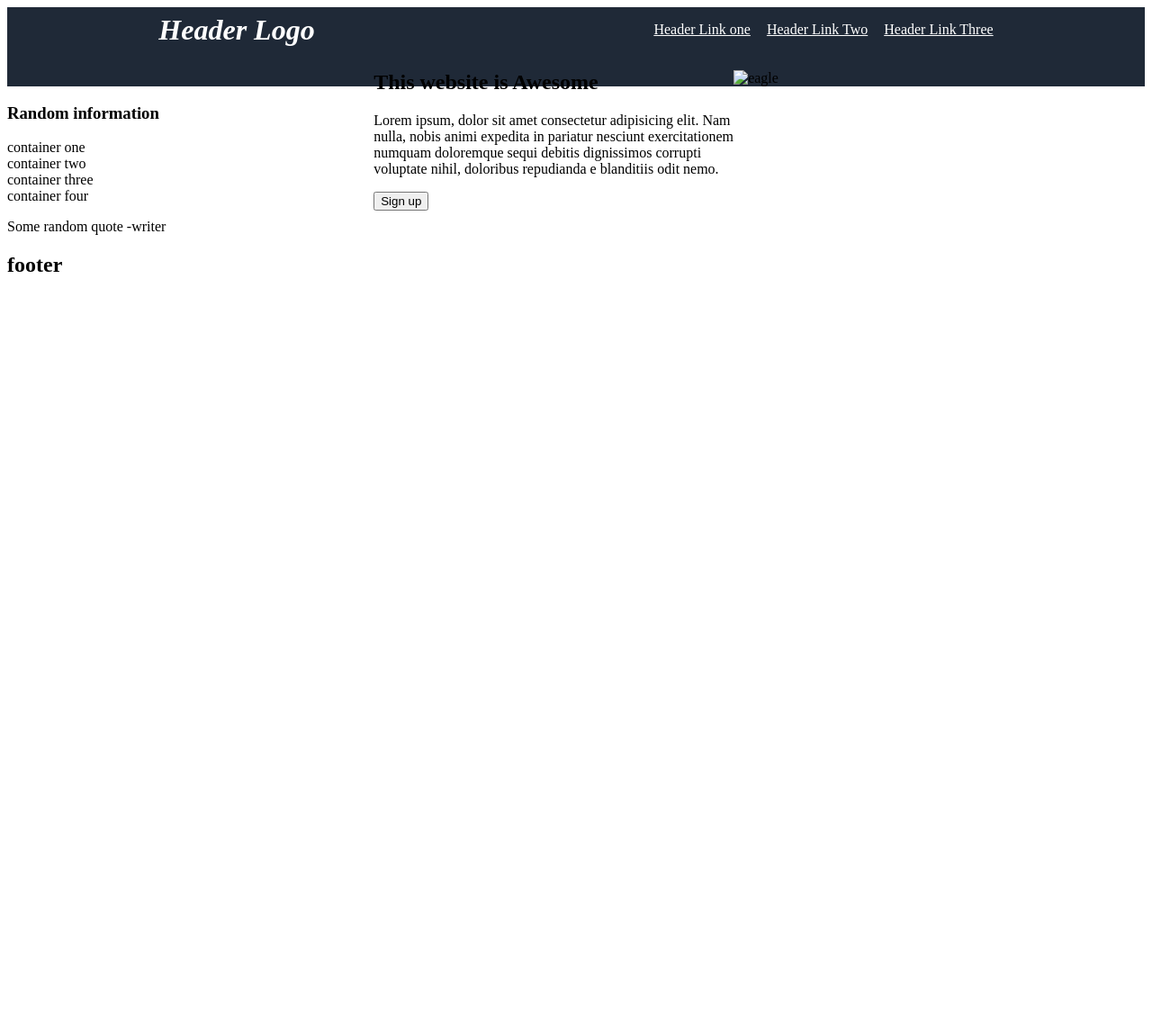
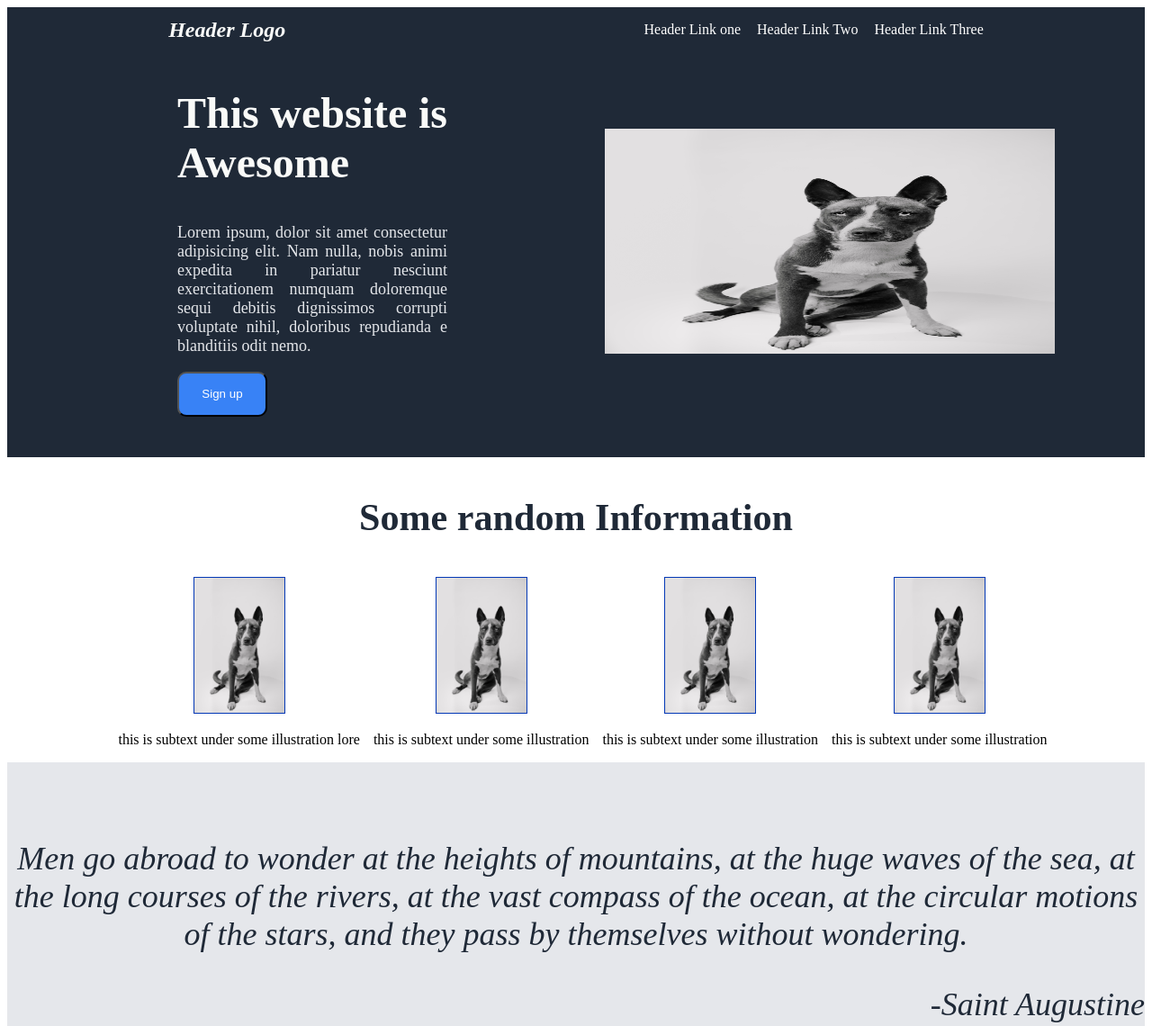
Before and after one commit to Elasinus/Landing-page, a plain HTML site: page index.html in a window 1280 px wide. Shown: the top 1140 px of the page at 90% size. Before the commit the page ends 800 px from the top, so only its background shows below. Drawn offline with Linux system fonts and the light colour scheme; a script that the page names is missing.

Commit message:
Added all the changes

```diff
--- a/index.html
+++ b/index.html
@@ -30,25 +30,52 @@
                 Nam nulla, nobis animi expedita in pariatur nesciunt exercitationem numquam
                 doloremque sequi debitis dignissimos corrupti voluptate nihil, doloribus repudianda
                 e blanditiis odit nemo.</p>
-                <button>Sign up</button>
+                <button class="button">Sign up</button>
             </div>
             <div>
-                <img class="eagle" src="./images/joshua-hoehne-36XNiKSkrtw-unsplash.jpg" alt="eagle">
+                <img class="doggo" src="/images/susie-burleson-5p5B56Qw_IM-unsplash.jpg" alt="eagle">
+            </div>
+        </div>
+        <div>
+            <div class="title">
+                <h3>Some random Information</h3>
+            </div>
+            <div class="container">
+                <div class="illustration">
+                    <div class="text">
+                        <img class="dog" src="images/susie-burleson-5p5B56Qw_IM-unsplash.jpg" alt="dog">
+                        <p>this is subtext under some illustration lore</p>
+                    </div>
+                    <div class="text">
+                        <img class="dog" src="images/susie-burleson-5p5B56Qw_IM-unsplash.jpg" alt="dog">
+                        <p>this is subtext under some illustration</p>
+                    </div>
+                    <div class="text">
+                        <img class="dog" src="images/susie-burleson-5p5B56Qw_IM-unsplash.jpg" alt="dog">
+                        <p>this is subtext under some illustration</p>
+                    </div>
+                    <div class="text">
+                        <img class="dog" src="images/susie-burleson-5p5B56Qw_IM-unsplash.jpg" alt="dog">
+                        <p>this is subtext under some illustration</p>
+                    </div>
+                </div>
             </div>
         </div>
 
-        <div>
-            <h3>Random information</h3>
-            <div>container one</div>
-            <div>container two</div>
-            <div>container three</div>
-            <div>container four</div>
+        <div class="quote">
+            <p>Men go abroad to wonder at the heights of mountains, at the huge waves of the sea, at the long courses of the rivers, at the vast compass of the ocean, at the circular motions of the stars, and they pass by themselves without wondering.</p>
+            <p class="author"> -Saint Augustine</p>
         </div>
-        <div>
-            <p>Some random quote -writer</p>
+
+        <div class="notification">
+            <div>
+                <p>Call  to action! its time!</p>
+                <p>Sign up for our product by clicking that button right over there </p>
+            </div>
+            <div>
+                <button class="button">Sign up</button>
+            </div>
         </div>
-        <div>
-            <h2>footer</h2>
-        </div>
+
 </body>
 </html>
--- a/styles.css
+++ b/styles.css
@@ -8,8 +8,8 @@
 }
 
 .logo{
-    color: #fff;
-    font-size: 32px;
+    color: #f9faf8;
+    font-size: 24px;
     font-weight: 900;
     font-style: italic;
 }
@@ -17,7 +17,6 @@
 .menu{
     display: flex;
     align-self: flex-end;
-    text-decoration: none;
     list-style-type: none;
     gap: 18px;
 }
@@ -25,21 +24,101 @@
 .mid-head{
     background: #1f2937;
     display: flex;
-    align-items: flex-start;
-    justify-content: center;
+    justify-content: space-between;
     flex-wrap: wrap;
 }
 
 .introduction{
-    height: 0px;
-    width: 400px;
+    height: 450px;
+    width: 300px;
+    text-align: justify;
+    margin-left: 5cm;
+    color: #fff;
+
 }
-.eagle{
-    height: 250px;
-    width: 350px;
-    margin-top: 20px;
+.introduction h2{
+    font-size: 48px;
+    font-weight: bold;
+    color: #f9faf8;
 }
 
-a{
+.introduction p{
+    font-size: 18px;
+    color: #e5e7eb;
+}
+
+.doggo{
+    height: 250px;
+    width: 500px;
+    margin: 85px 100px 0px 0px;
+
+}
+
+.button{
+    background-color: #3882f6;
     color: #fff;
+    height: 50px;
+    width: 100px;
+    border-radius: 10px;
 }
+
+.title{
+    text-align: center;
+    font-weight: bolder;
+    font-size: 36px;
+    color: #1f2937;
+}
+
+.container{
+    display: flex;
+    justify-content: center;
+}
+
+.illustration{
+    display: flex;
+    justify-content: space-between;
+}
+
+.dog{
+    max-width:250px;
+    height: 150px;
+    border: 1px rgb(4, 57, 182) solid;
+}
+
+.menu a{
+    color: #fff;
+    text-decoration: none;
+}
+
+.text{
+    text-align: center;
+    gap: 18px;
+    padding-left: 15px;
+}
+
+.quote{
+    background-color: #E5E7EB;
+    text-align: center;
+    font-size: 36px;
+    font-style: italic;
+    color: #1f2937;
+    height: 300px;
+    width: auto;
+    padding-top: 50px;
+}
+
+.author{
+    text-align: end;
+}
+
+.notification{
+    display: flex;
+    justify-content: space-around;
+    align-items: center;
+    background-color: #3882f6;
+    color:#E5E7EB;
+    font-size: 36px;
+    margin:50px 200px 20px 200px;
+    border-radius: 15px;
+    height: 170px;
+}
```
